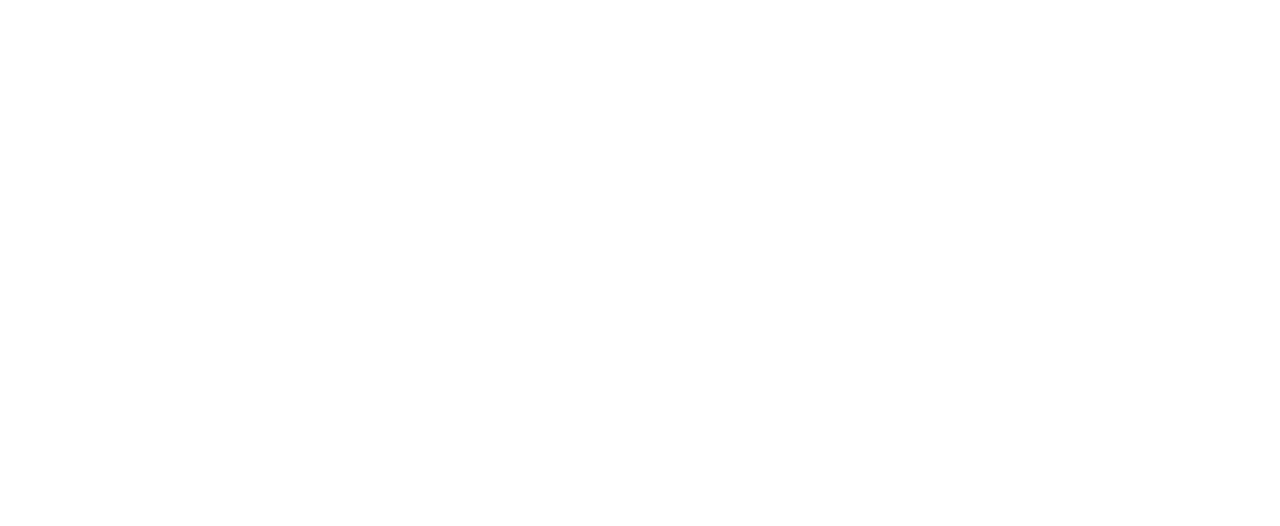
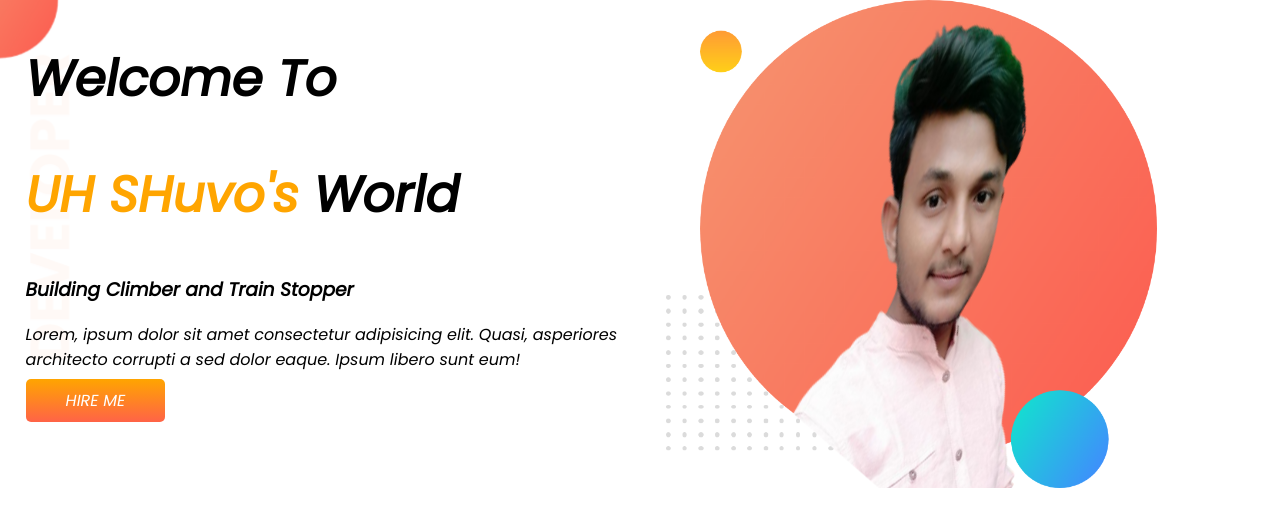
Before and after one commit to uh-shuvo/developer-portfoilio, a plain HTML site: page index.html in a window 1280 px wide. Drawn offline with Linux system fonts and the light colour scheme.

Commit message:
top banner added

```diff
--- a/index.html
+++ b/index.html
@@ -1,13 +1,32 @@
 <!DOCTYPE html>
 <html lang="en">
+
 <head>
     <meta charset="UTF-8">
     <meta http-equiv="X-UA-Compatible" content="IE=edge">
     <meta name="viewport" content="width=device-width, initial-scale=1.0">
     <title>shuvo portfolio</title>
+    <link rel="preconnect" href="https://fonts.googleapis.com">
+    <link rel="preconnect" href="https://fonts.gstatic.com" crossorigin>
+    <link href="https://fonts.googleapis.com/css2?family=Poppins:ital@1&display=swap" rel="stylesheet">
     <link rel="stylesheet" href="style.css">
 </head>
+
 <body>
+    <section class="top-banner">
+        <div class="half-width">
+            <h1>Welcome To</h1>
+            <h1> <span class="orange-color">UH SHuvo's</span> World</h1>
+            <h3>Building Climber and Train Stopper</h3>
+            <p>Lorem, ipsum dolor sit amet consectetur adipisicing elit. Quasi, asperiores architecto corrupti a sed
+                dolor
+                eaque. Ipsum libero sunt eum!</p>
+            <a class="link-button" target="_blank" href="https://www.linkedin.com/in/uhshuvo100/">HIRE ME</a>
+        </div>
+        <div class="half-width">
+            <img src="images/my-bg.png" alt="">
+        </div>
+    </section>
+</body>
 
-</body>
 </html>
--- a/style.css
+++ b/style.css
@@ -0,0 +1,39 @@
+body {
+    font-family: 'Poppins', sans-serif;
+    margin: 0;
+}
+
+h1 {
+    font-size: 50px;
+}
+
+.orange-color {
+    color: orange;
+}
+
+section {
+    display: flex;
+}
+
+.half-width {
+    width: 50%;
+    padding-left: 2%;
+}
+
+.half-width img {
+    width: 80%;
+}
+
+.link-button {
+    text-decoration: none;
+    background-image: linear-gradient(orange, tomato);
+    padding: 10px 40px;
+    color: white;
+    font-weight: 400;
+    border-radius: 5px;
+}
+
+.top-banner {
+    background-image: url(./images/top-banner.png);
+    background-repeat: no-repeat;
+}
```
Also changed, not shown: images/dream-bg.png (added), images/exp-bg.png (added), images/jhankar.png (added), images/jhankar2.png (added), images/my-bg - Copy.png (added), images/my-bg.png (added), images/my-bg2.png (added), images/top-banner.png (added).
